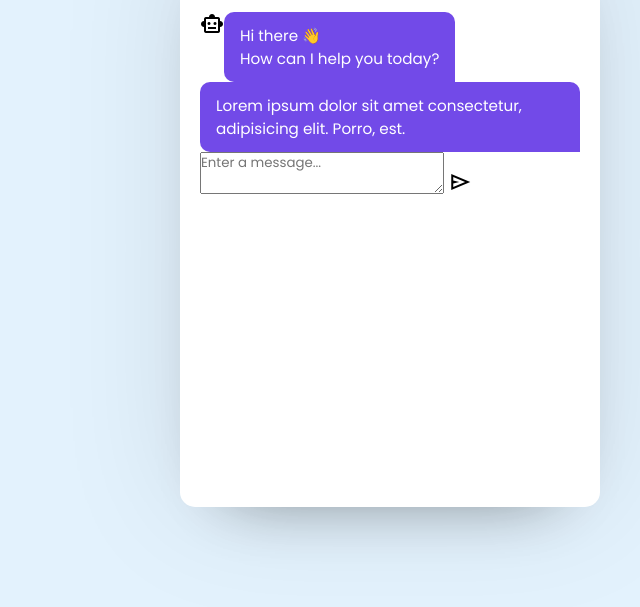
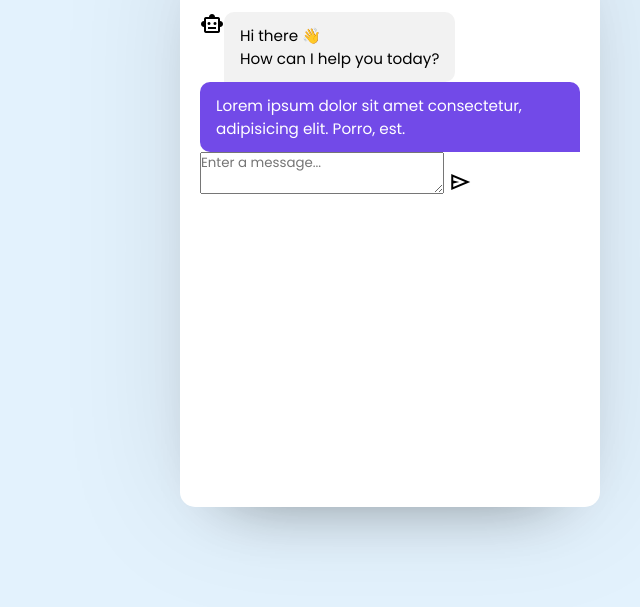
Before and after one commit to pan-su-2004/ChatBox, a plain HTML site: page index.html in a window 1280 px wide. Shown: the part 193-800 px from the top of the page, without its empty margins (640-1280 px from the left). Drawn offline with nearby package versions, Linux system fonts and the light colour scheme.

Commit message:
Update css

```diff
--- a/style.css
+++ b/style.css
@@ -43,3 +43,8 @@ body {
   border-radius: 10px 10px 0 10px;
   background-color: #724ae8;
 }
+.chatbot .incoming p {
+  color: black;
+  background-color: #f2f2f2;
+  border-radius: 10px 10px 10px 0;
+}
```
